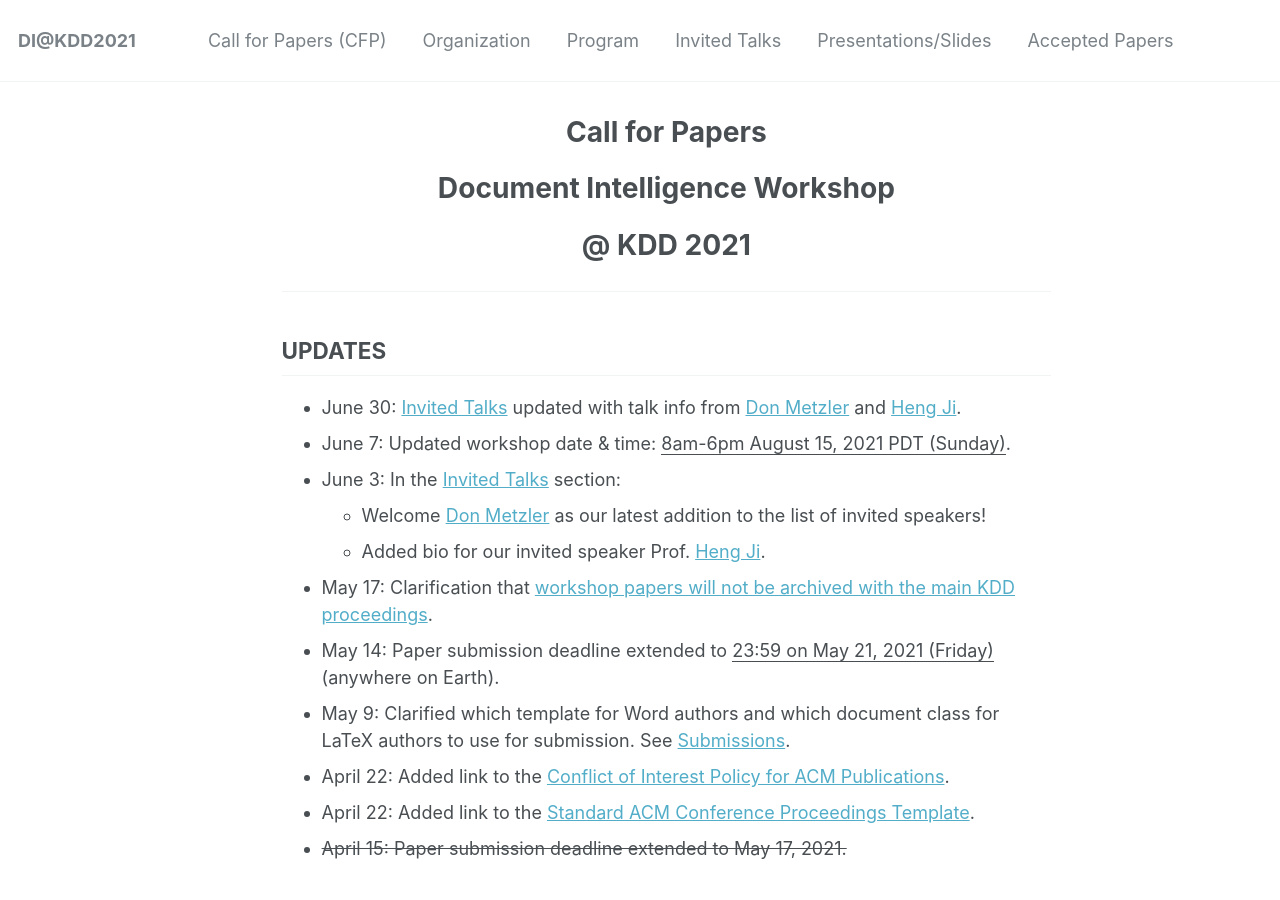
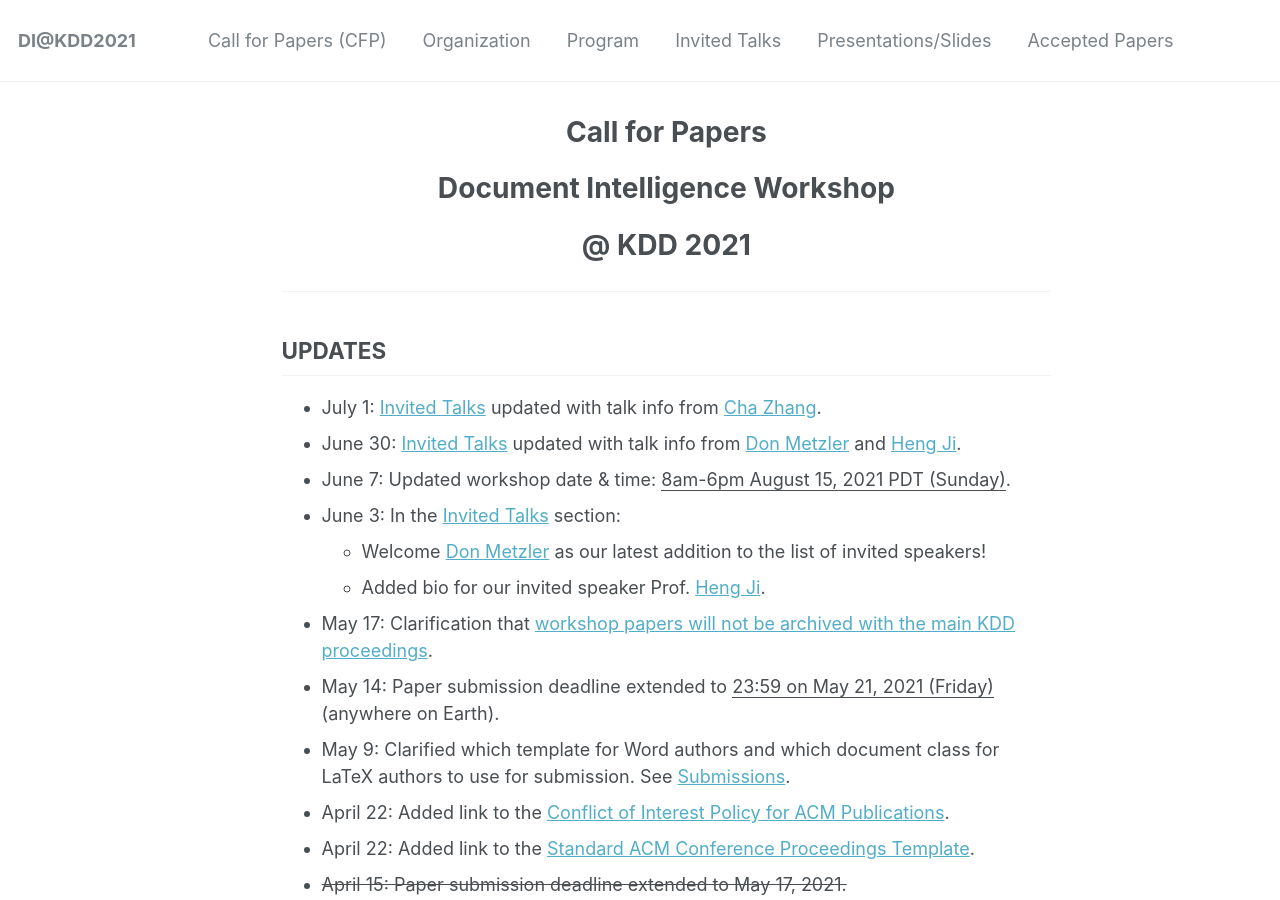
Before and after one commit to document-intelligence/DI-2022, a Jekyll site: the page built from _pages/cfp.md, in a window 1280 px wide and 900 px high. Built offline with Jekyll 4.4.1, drawn with Linux system fonts in a browser that asks for light colours.

Commit message:
Update cfp.md

```diff
--- a/_pages/cfp.md
+++ b/_pages/cfp.md
@@ -13,6 +13,7 @@ redirect_from:
 
 ## UPDATES
 
+- July 1: [Invited Talks](https://document-intelligence.github.io/DI-2021/talks/) updated with talk info from [Cha Zhang](https://www.microsoft.com/en-us/research/people/chazhang/).
 - June 30: [Invited Talks](https://document-intelligence.github.io/DI-2021/talks/) updated with talk info from [Don Metzler](https://research.google/people/DonaldMetzler/) and [Heng Ji](https://cs.illinois.edu/about/people/faculty/hengji).
 - June 7: Updated workshop date & time: <ins>8am-6pm August 15, 2021 PDT (Sunday)</ins>.
 - June 3: In the [Invited Talks](https://document-intelligence.github.io/DI-2021/talks/) section:
```
